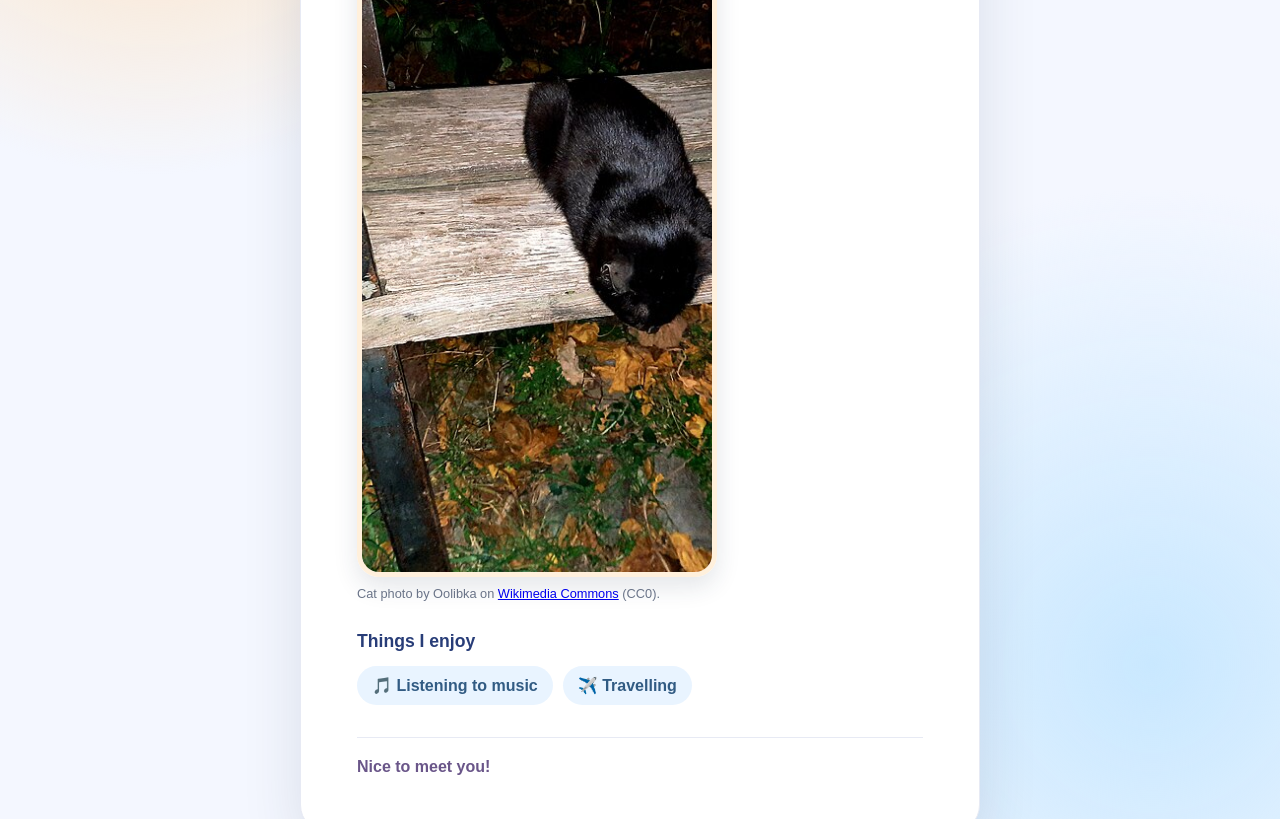
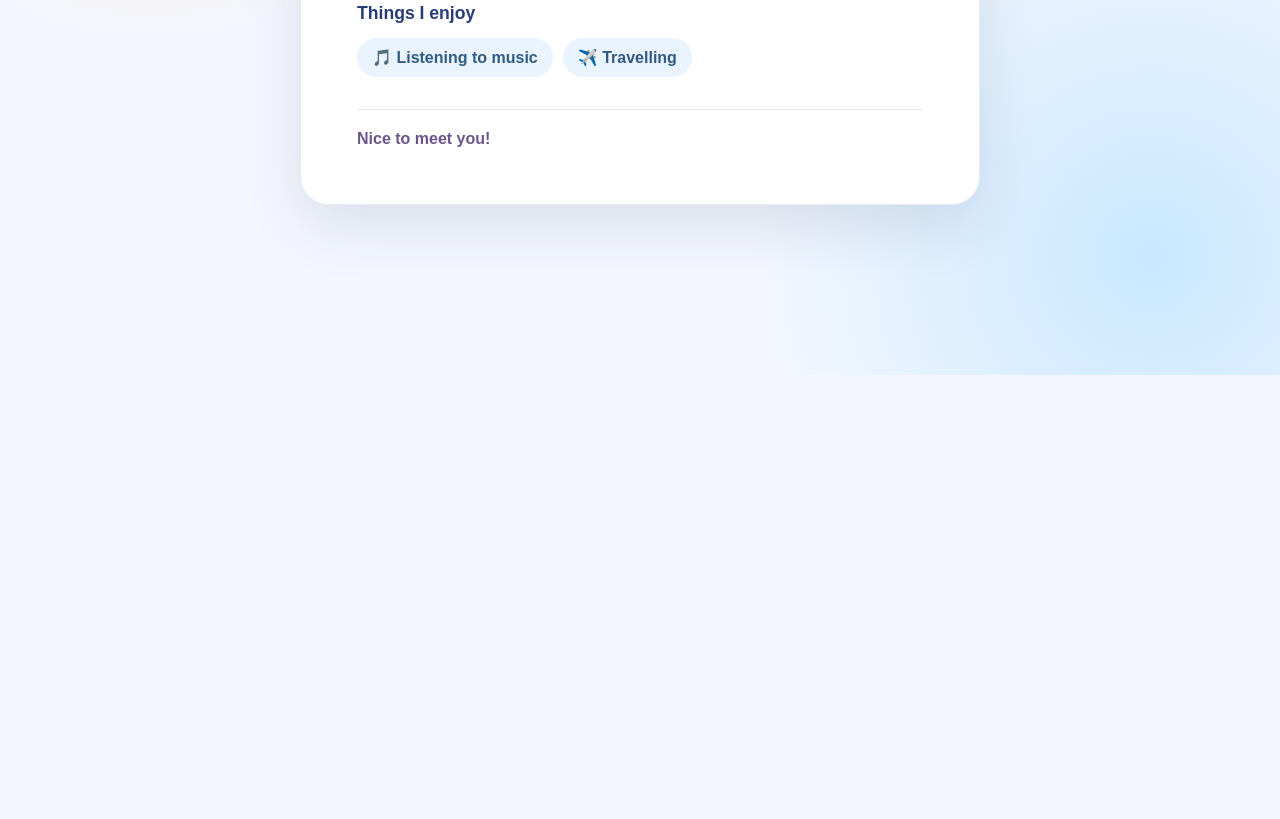
Before and after one commit to chansarat/Profile1, a plain HTML site: page index.html in a window 1280 px wide. Shown: the part 425-1244 px from the top of the page. After the commit the page ends 800 px from the top, so only its background shows below. Drawn offline with Linux system fonts and the light colour scheme.

Commit message:
Remove photo from profile

```diff
--- a/index.html
+++ b/index.html
@@ -64,26 +64,6 @@
         line-height: 1.7;
       }
 
-      figure {
-        margin: 0 0 30px;
-      }
-
-      .cat-photo {
-        display: block;
-        width: min(100%, 360px);
-        aspect-ratio: 4 / 3;
-        border: 5px solid #fff0dc;
-        border-radius: 22px;
-        object-fit: cover;
-        box-shadow: 0 10px 24px rgb(35 48 74 / 12%);
-      }
-
-      figcaption {
-        margin-top: 9px;
-        color: #6a7488;
-        font-size: 0.8rem;
-      }
-
       h2 {
         margin: 0 0 14px;
         color: #283d78;
@@ -122,21 +102,6 @@
       <h1>Hi, I’m Sarat!</h1>
       <p class="intro">I’m a KIC student. I enjoy listening to music and travelling.</p>
 
-      <figure>
-        <img
-          class="cat-photo"
-          src="images/cat.jpg"
-          alt="A black cat sitting outside at night"
-          width="960"
-          height="720"
-        >
-        <figcaption>
-          Cat photo by Oolibka on
-          <a href="https://commons.wikimedia.org/wiki/File:A_black_cat_in_Tbilisi,_Georgia.jpg">Wikimedia Commons</a>
-          (CC0).
-        </figcaption>
-      </figure>
-
       <section aria-labelledby="interests-heading">
         <h2 id="interests-heading">Things I enjoy</h2>
         <ul>
```
Also changed, not shown: images/cat.jpg (deleted).
